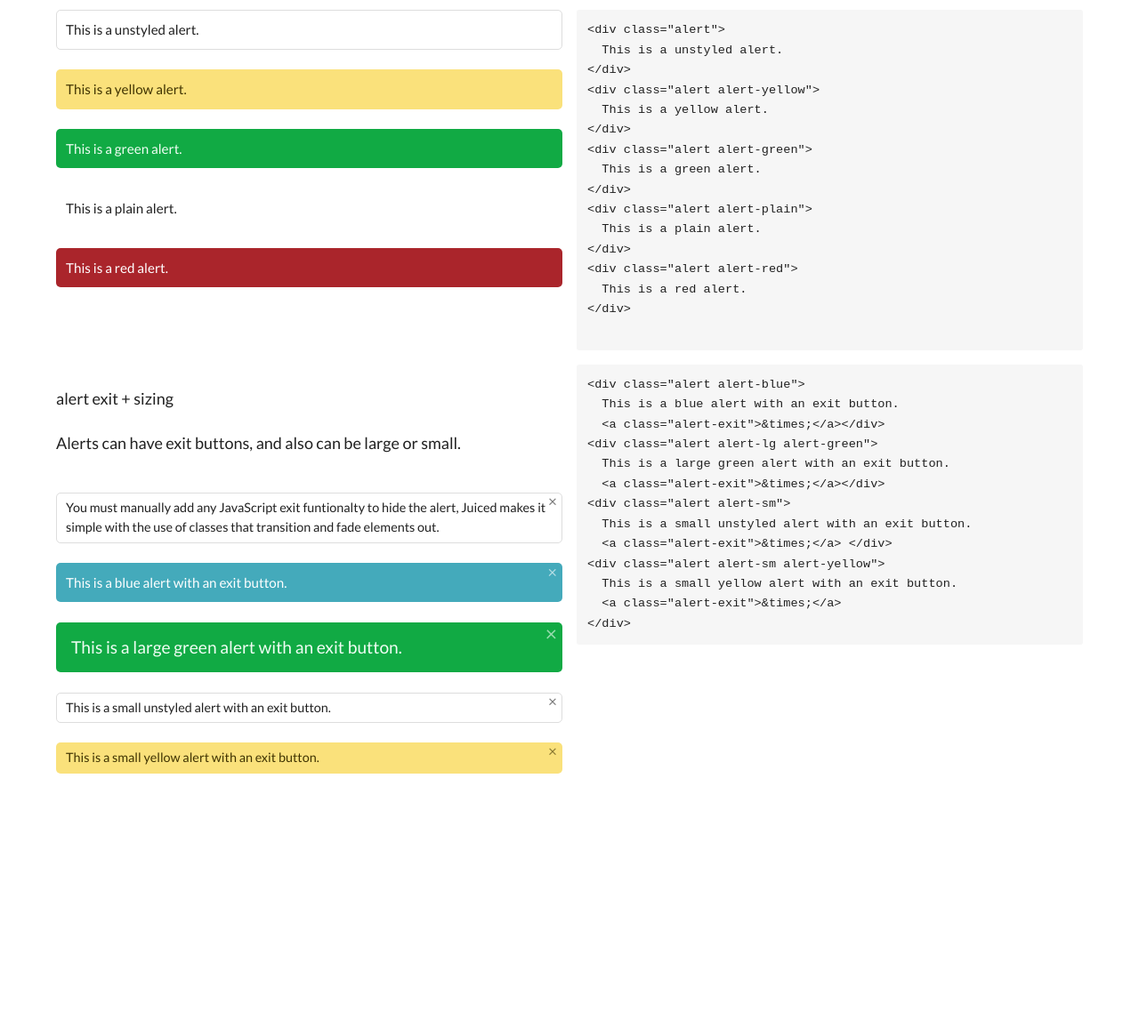
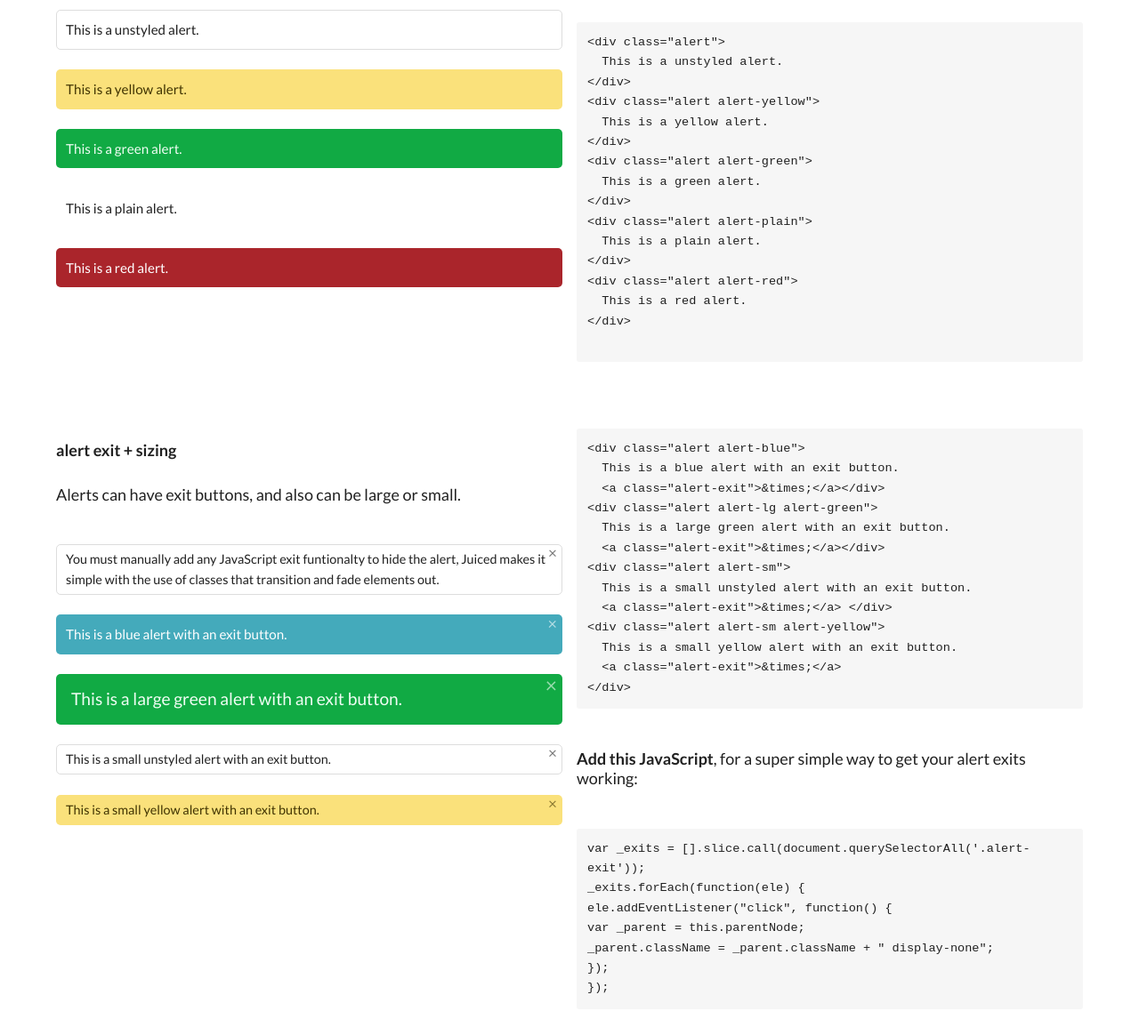
Before and after one commit to ovdojoey/Juiced, a website: page examples/index.html in a window 1280 px wide. Shown: the part 279-1434 px from the top of the page at 89% size. Before the commit the page ends 1179 px from the top, so only its background shows below. Drawn offline with Linux system fonts and the light colour scheme.

Commit message:
updated heading tags and margins

```diff
--- a/bower.json
+++ b/bower.json
@@ -1,6 +1,6 @@
 {
   "name": "juiced",
-  "version": "1.0.10",
+  "version": "1.0.11",
   "homepage": "http://juicedcss.com",
   "authors": [
     "Joey Lea <joey@w3by.com>"
--- a/examples/index.html
+++ b/examples/index.html
@@ -80,18 +80,30 @@
       &nbsp;  &lt;a class="alert-exit"&gt;&amp;times;&lt;/a&gt;
       &lt;/div&gt;
       </pre>
+
+      <p>
+        <strong>Add this JavaScript</strong>, for a super simple way to get your alert exits working:
+      </p>
+      <pre>
+        var _exits = [].slice.call(document.querySelectorAll('.alert-exit'));
+        _exits.forEach(function(ele) {
+          ele.addEventListener("click", function() {
+            var _parent = this.parentNode;
+            _parent.className = _parent.className + " display-none";
+          });
+        });
+      </pre>
     </div>
 
   </div>
   <script>
 
-  function exitAlert() {
-    console.log(this);
-  }
-
   var _exits = [].slice.call(document.querySelectorAll('.alert-exit'));
   _exits.forEach(function(ele) {
-    ele.addEventListener("click", exitAlert);
+    ele.addEventListener("click", function() {
+      var _parent = this.parentNode;
+      _parent.className = _parent.className + " display-none";
+    });
   });
 
 
--- a/package.json
+++ b/package.json
@@ -1,6 +1,6 @@
 {
   "name": "juiced",
-  "version": "1.0.10",
+  "version": "1.0.11",
   "description": "Juiced is a Flexible Boxes CSS Framework",
   "author": "Joey Lea",
   "license": "MIT",
--- a/sass/juiced.scss
+++ b/sass/juiced.scss
@@ -52,7 +52,7 @@ body{
 
 /* 2.C */
 h1,h2,h3,h4,h5,h6{
-  font-weight: 500;
+  font-weight: bold;
   line-height: 1.6;
   color: inherit;
   small{
@@ -87,7 +87,7 @@ pre{
   border-radius: 3px;
   font-size: 0.85rem;
   max-width: 100%;
-  margin: 0;
+  margin-bottom: 2.8rem;
 }
 
 /* 2.F */
```
Also changed, not shown: dist/css/juiced.css. Lines whose indentation alone changed are shown as unchanged.
